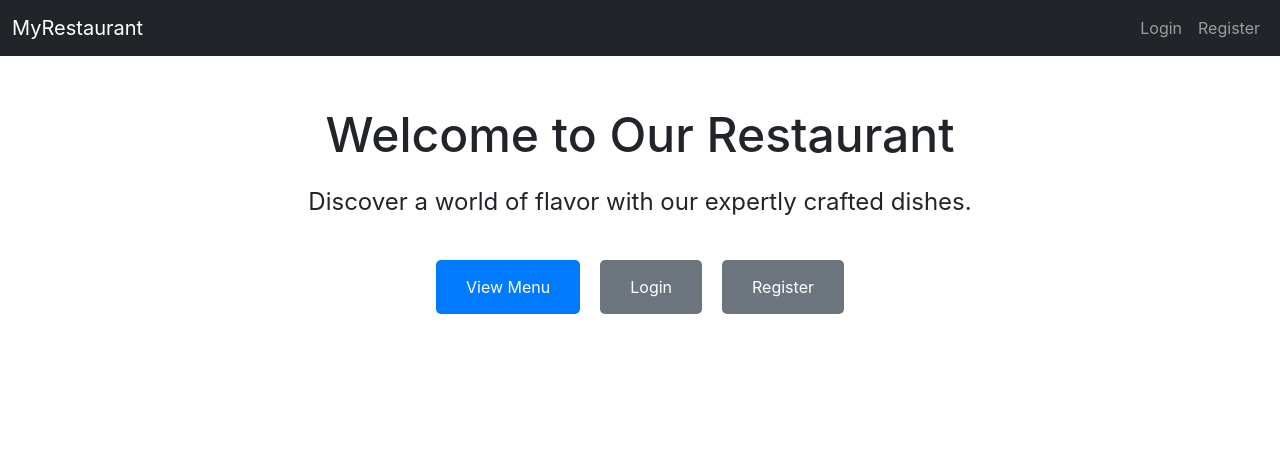
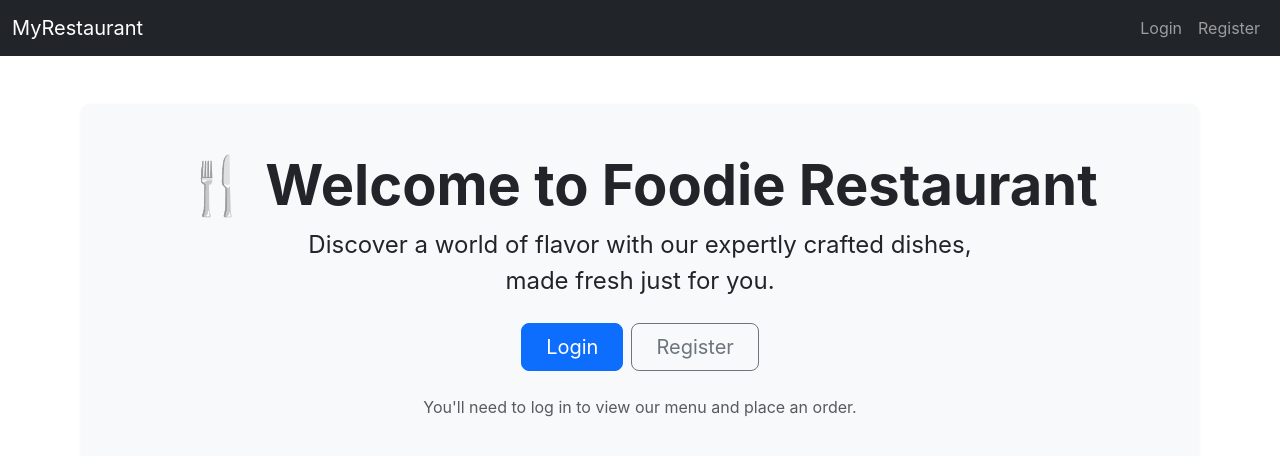
Before and after one commit to Anand191ASR/project, a React (Create React App) app in the folder client/: page / in a window 1280 px wide. Shown: the top 456 px of the page. Built offline with nearby package versions, Linux system fonts and the light colour scheme.

Commit message:
style:Add bootsrap

```diff
--- a/client/src/pages/LandingPage.js
+++ b/client/src/pages/LandingPage.js
@@ -3,48 +3,22 @@ import { Link } from 'react-router-dom';
 
 const LandingPage = () => {
     return (
-        <div style={styles.container}>
-            <h1 style={styles.title}>Welcome to Our Restaurant</h1>
-            <p style={styles.subtitle}>
-                Discover a world of flavor with our expertly crafted dishes.
-            </p>
-            <div style={styles.buttonContainer}>
-                <Link to="/menu" style={styles.button}>View Menu</Link>
-                <Link to="/login" style={{ ...styles.button, ...styles.secondaryButton }}>Login</Link>
-                <Link to="/register" style={{ ...styles.button, ...styles.secondaryButton }}>Register</Link>
+        <div className="container my-5">
+            <div className="p-5 text-center bg-light rounded-3 shadow-sm">
+                <h1 className="display-4 fw-bold">🍴 Welcome to Foodie Restaurant</h1>
+                <p className="fs-4 col-lg-8 mx-auto">
+                    Discover a world of flavor with our expertly crafted dishes, made fresh just for you.
+                </p>
+                <div className="d-grid gap-2 d-sm-flex justify-content-sm-center mt-4">
+                    <Link to="/login" className="btn btn-primary btn-lg px-4 gap-3">Login</Link>
+                    <Link to="/register" className="btn btn-outline-secondary btn-lg px-4">Register</Link>
+                </div>
+                <div className="mt-4">
+                    <p className="text-muted">You'll need to log in to view our menu and place an order.</p>
+                </div>
             </div>
         </div>
     );
 };
 
-const styles = {
-    container: {
-        textAlign: 'center',
-        paddingTop: '50px',
-    },
-    title: {
-        fontSize: '48px',
-        marginBottom: '20px',
-    },
-    subtitle: {
-        fontSize: '24px',
-        marginBottom: '40px',
-    },
-    buttonContainer: {
-        marginTop: '20px',
-    },
-    button: {
-        display: 'inline-block',
-        margin: '0 10px',
-        padding: '15px 30px',
-        backgroundColor: '#007bff',
-        color: 'white',
-        textDecoration: 'none',
-        borderRadius: '5px',
-    },
-    secondaryButton: {
-        backgroundColor: '#6c757d',
-    },
-};
-
 export default LandingPage;
```
